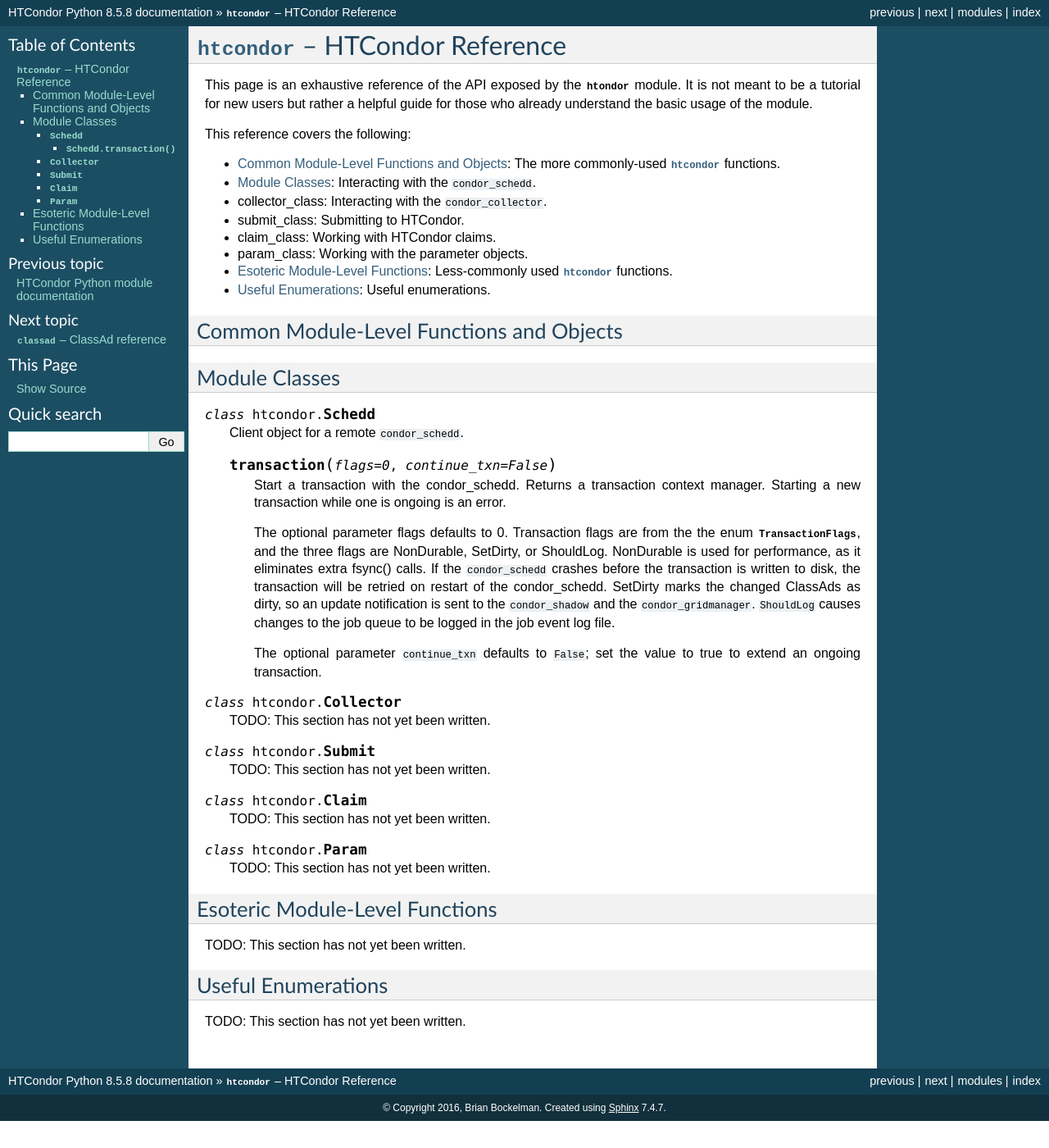
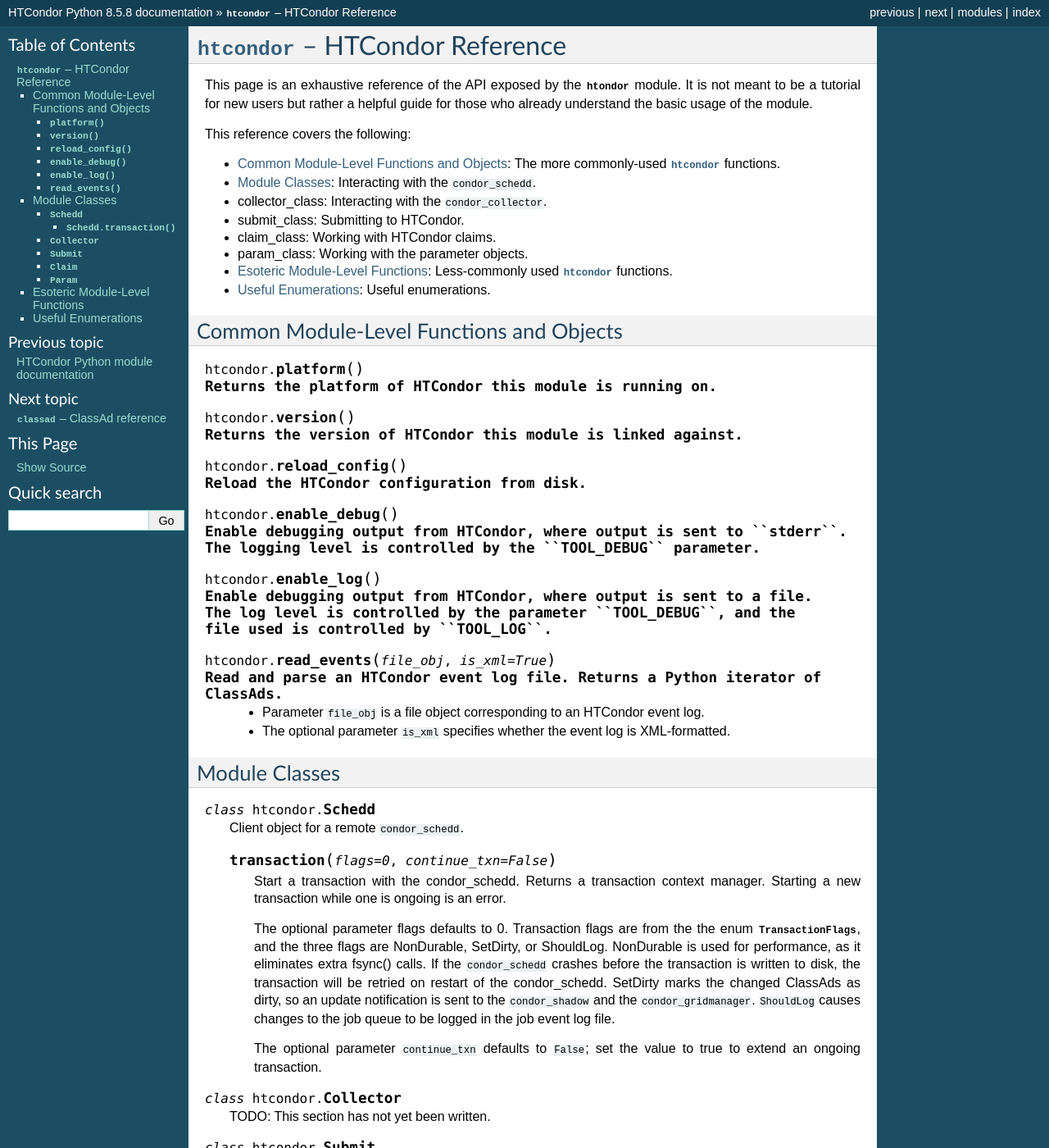
Before and after one commit to htcondor/htcondor-python, a Sphinx documentation site: the page built from docs/htcondor.rst, in a window 1280 px wide and 1400 px high. Shown: the whole window at 82% size. Built offline with Sphinx 7.4.7, drawn with Linux system fonts in a browser that asks for light colours.

Commit message:
Fill out a few sample htcondor module functions.

```diff
--- a/docs/htcondor.rst
+++ b/docs/htcondor.rst
@@ -26,6 +26,31 @@ This reference covers the following:
 
 Common Module-Level Functions and Objects
 -----------------------------------------
+
+.. function:: platform()
+   Returns the platform of HTCondor this module is running on.
+
+.. function:: version()
+   Returns the version of HTCondor this module is linked against.
+
+.. function:: reload_config()
+   Reload the HTCondor configuration from disk.
+
+.. function:: enable_debug()
+   Enable debugging output from HTCondor, where output is sent to ``stderr``.
+   The logging level is controlled by the ``TOOL_DEBUG`` parameter.
+
+.. function:: enable_log()
+   Enable debugging output from HTCondor, where output is sent to a file.
+   The log level is controlled by the parameter ``TOOL_DEBUG``, and the
+   file used is controlled by ``TOOL_LOG``.
+
+.. function:: read_events( file_obj, is_xml = True )
+   Read and parse an HTCondor event log file. Returns a Python iterator of ClassAds.
+
+   * Parameter ``file_obj`` is a file object corresponding to an HTCondor event log.
+   * The optional parameter ``is_xml`` specifies whether the event log is XML-formatted.
+
 
 .. _schedd_class:
 
```
